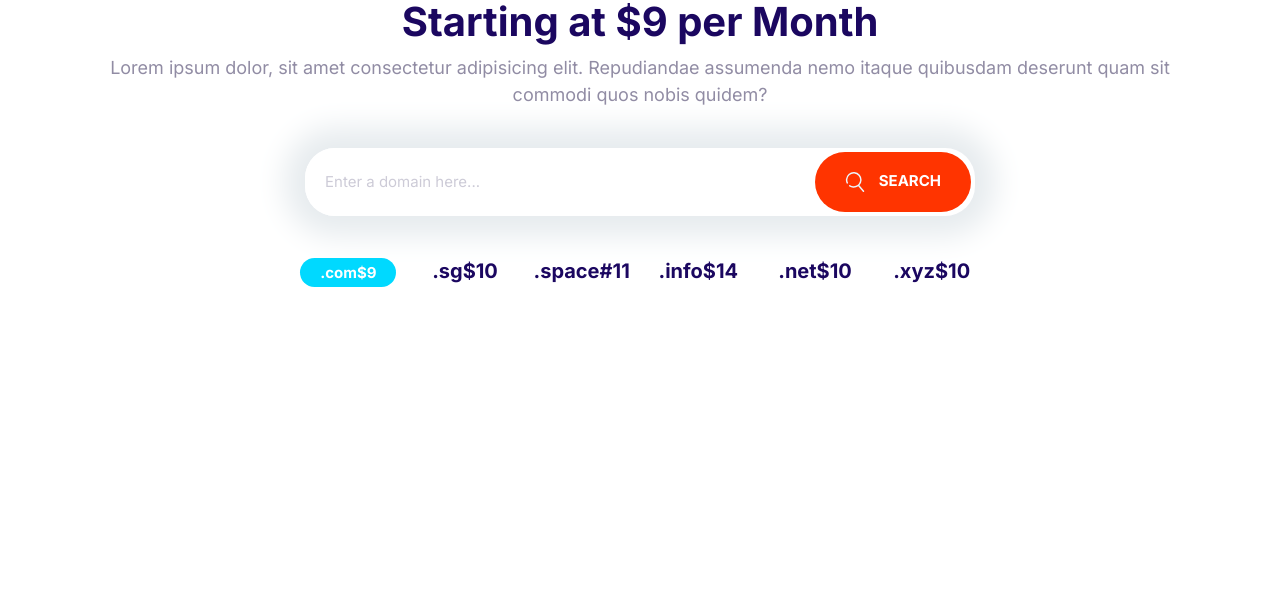
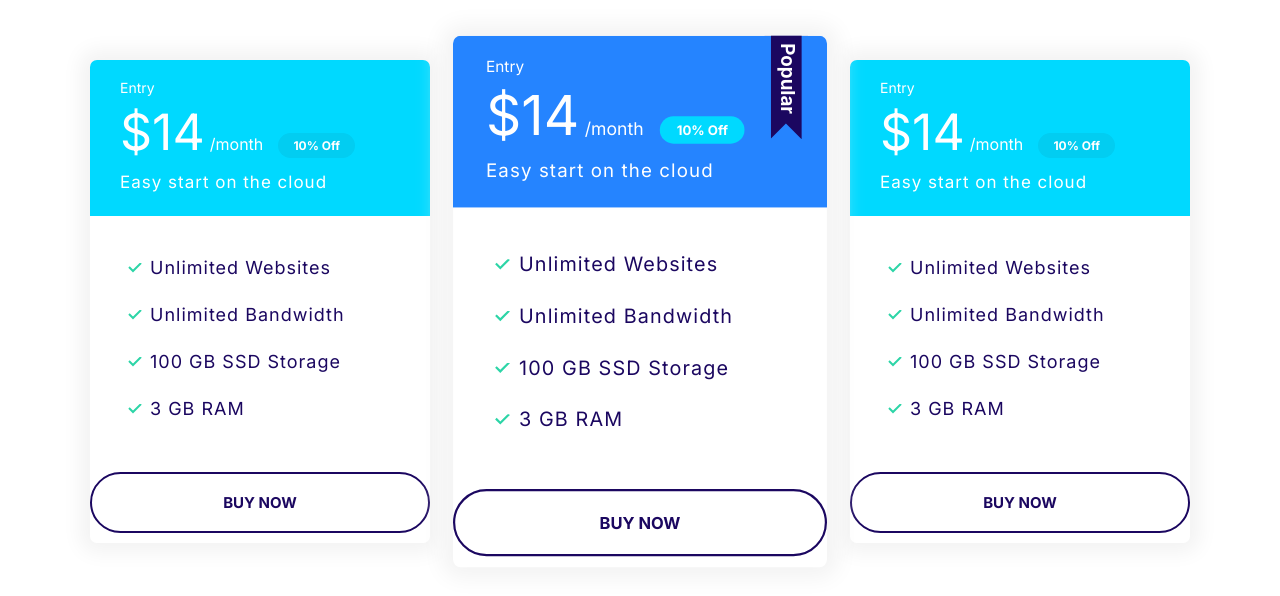
Before and after one commit to rathorePriyanshu/Rishify, a plain HTML site: page index.html in a window 1280 px wide. Drawn offline with Linux system fonts and the light colour scheme.

Commit message:
Defining a Plan Block

```diff
--- a/css/test.css
+++ b/css/test.css
@@ -335,6 +335,10 @@ a {
 }
 
 /*Plans*/
+.plan {
+  transition: transform 0.2s ease-out;
+}
+
 .plan__name {
   font-size: 2.4rem;
   font-weight: 500;
@@ -351,6 +355,10 @@ a {
   font-weight: 300;
   opacity: 0.8rem;
   margin-right: 1rem;
+}
+
+.card--primary .badge--primary {
+  background-color: #126de4;
 }
 
 .card--secondary .badge--secondary {
@@ -370,6 +378,10 @@ a {
   letter-spacing: 1px;
 }
 
+.plan--popular {
+  transform: scale(1.1);
+}
+
 .plan--popular .card__header {
   position: relative;
 }
@@ -379,8 +391,16 @@ a {
   width: 40px;
   display: inline-block;
   position: absolute;
-  top: -3px;
+  top: -6px;
   right: 5%;
+}
+
+.plan:hover {
+  transform: scale(1.05);
+}
+
+.plan--popular:hover {
+  transform: scale(1.15);
 }
 
 @media screen and (min-width: 1024px) {
@@ -478,8 +498,8 @@ a {
 }
 
 @media screen and (min-width: 1024px) {
-  .grid-1x2 {
-    grid-template-columns: repeat(2, 1fr);
+  .grid-1x3 {
+    grid-template-columns: repeat(3, 1fr);
   }
 }
 
@@ -590,7 +610,6 @@ a {
 .blocks {
   --vertical-padding: 6rem;
   padding: var(--vertical-padding) 2rem;
-  border: 2px solid red;
 }
 
 .block__heading {
@@ -739,3 +758,13 @@ a {
     grid-template-columns: repeat(auto-fit, minmax(100px, 1fr));
   }
 }
+
+/*Plan Block*/
+.block-plans .grid {
+  gap: 8rem 4rem;
+}
+
+.block-plans .card {
+  max-width: 500px;
+  margin: 0 auto;
+}
--- a/index.html
+++ b/index.html
@@ -17,27 +17,75 @@
 </head>
 
 <body>
-    <section class="block container block-domain">
-        <header class="block__header">
-            <h2 class="block__heading">Starting at $9 per Month</h2>
-            <p>Lorem ipsum dolor, sit amet consectetur adipisicing elit. Repudiandae assumenda nemo itaque quibusdam
-                deserunt quam sit commodi quos nobis quidem?</p>
-        </header>
-        <div class="input-group">
-            <input type="text" class="input" placeholder="Enter a domain here...">
-            <button class="btn btn--accent"><svg class="icon icon--primary">
-                    <use xlink:href="Images/sprite.svg#search"></use>
-                </svg>
-                Search</button>
+    <section class="blocks container block-plans">
+        <div class="grid grid-1x3">
+            <div>
+                <div class="plan">
+                    <div class="card card--secondary">
+                        <header class="card__header">
+                            <h3 class="plan__name">Entry</h3>
+                            <span class="plan__pricing">$14</span>
+                            <span class="plan__billing-cycle">/month</span>
+                            <span class="badge badge--secondary badge--small">10% Off</span>
+                            <span class="plan__description">Easy start on the cloud</span>
+                        </header>
+                        <div class="card__body">
+                            <ul class="list list--tick">
+                                <li class="list__item">Unlimited Websites</li>
+                                <li class="list__item">Unlimited Bandwidth</li>
+                                <li class="list__item">100 GB SSD Storage</li>
+                                <li class="list__item">3 GB RAM</li>
+                            </ul>
+                        </div>
+                        <button class="btn btn--outline btn-block">BUY NOW</button>
+                    </div>
+                </div>
+            </div>
+            <div>
+                <div class="plan plan--popular">
+                    <div class="card card--primary">
+                        <header class="card__header">
+                            <h3 class="plan__name">Entry</h3>
+                            <span class="plan__pricing">$14</span>
+                            <span class="plan__billing-cycle">/month</span>
+                            <span class="badge badge--secondary badge--small">10% Off</span>
+                            <span class="plan__description">Easy start on the cloud</span>
+                        </header>
+                        <div class="card__body">
+                            <ul class="list list--tick">
+                                <li class="list__item">Unlimited Websites</li>
+                                <li class="list__item">Unlimited Bandwidth</li>
+                                <li class="list__item">100 GB SSD Storage</li>
+                                <li class="list__item">3 GB RAM</li>
+                            </ul>
+                        </div>
+                        <button class="btn btn--outline btn-block">BUY NOW</button>
+                    </div>
+                </div>
+            </div>
+            <div>
+                <div class="plan">
+                    <div class="card card--secondary">
+                        <header class="card__header">
+                            <h3 class="plan__name">Entry</h3>
+                            <span class="plan__pricing">$14</span>
+                            <span class="plan__billing-cycle">/month</span>
+                            <span class="badge badge--secondary badge--small">10% Off</span>
+                            <span class="plan__description">Easy start on the cloud</span>
+                        </header>
+                        <div class="card__body">
+                            <ul class="list list--tick">
+                                <li class="list__item">Unlimited Websites</li>
+                                <li class="list__item">Unlimited Bandwidth</li>
+                                <li class="list__item">100 GB SSD Storage</li>
+                                <li class="list__item">3 GB RAM</li>
+                            </ul>
+                        </div>
+                        <button class="btn btn--outline btn-block">BUY NOW</button>
+                    </div>
+                </div>
+            </div>
         </div>
-        <ul class="list block-domain__pricing">
-            <li><span class="badge badge--secondary">.com$9</span></li>
-            <li>.sg$10</li>
-            <li>.space#11</li>
-            <li>.info$14</li>
-            <li>.net$10</li>
-            <li>.xyz$10</li>
-        </ul>
     </section>
     <script src="js/main.js"></script>
 </body>
```
Also changed, not shown: Components/domainblock.html (+1 -1 lines), Components/planblock.html (added, +70 -0 lines).
